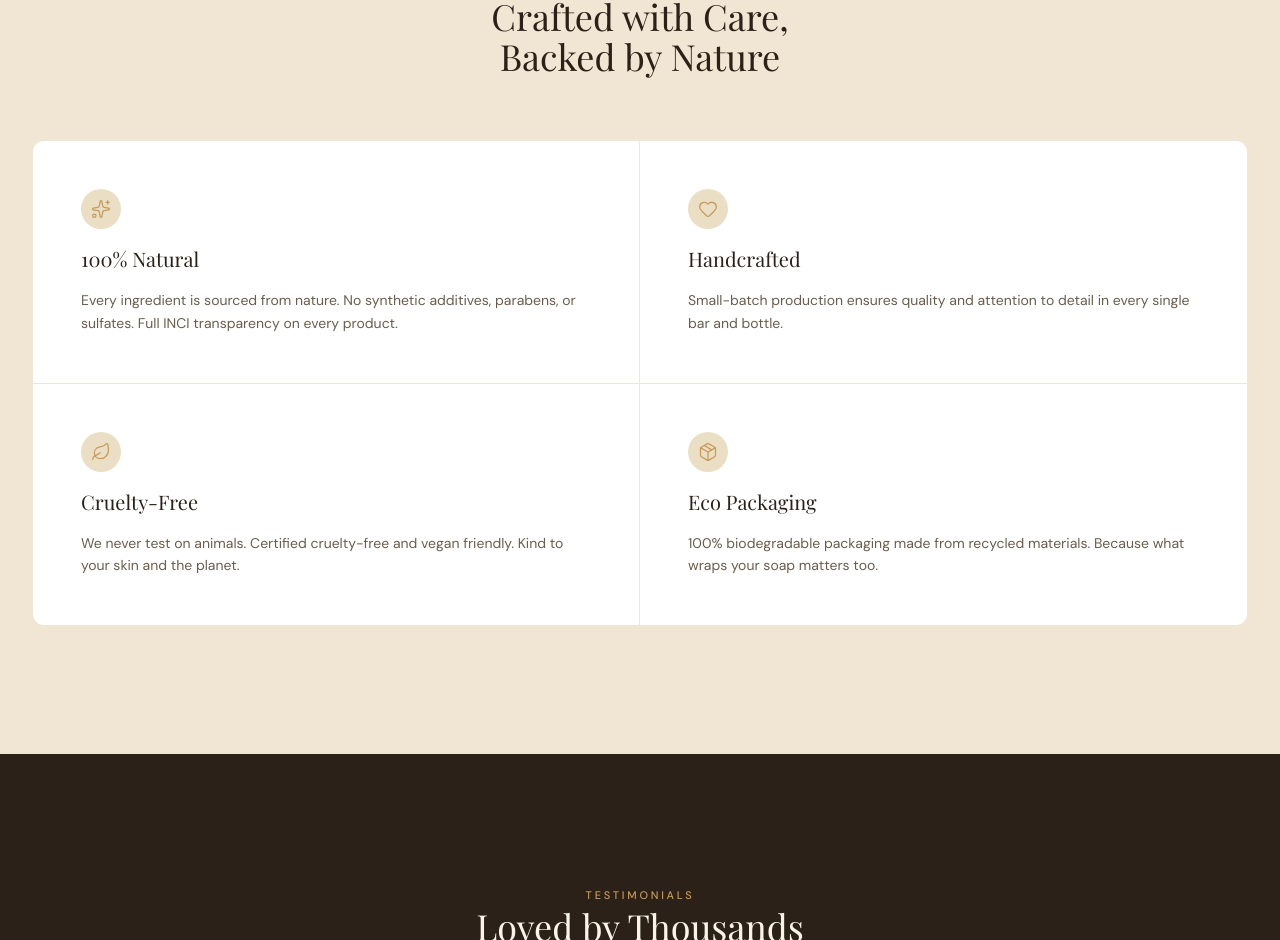
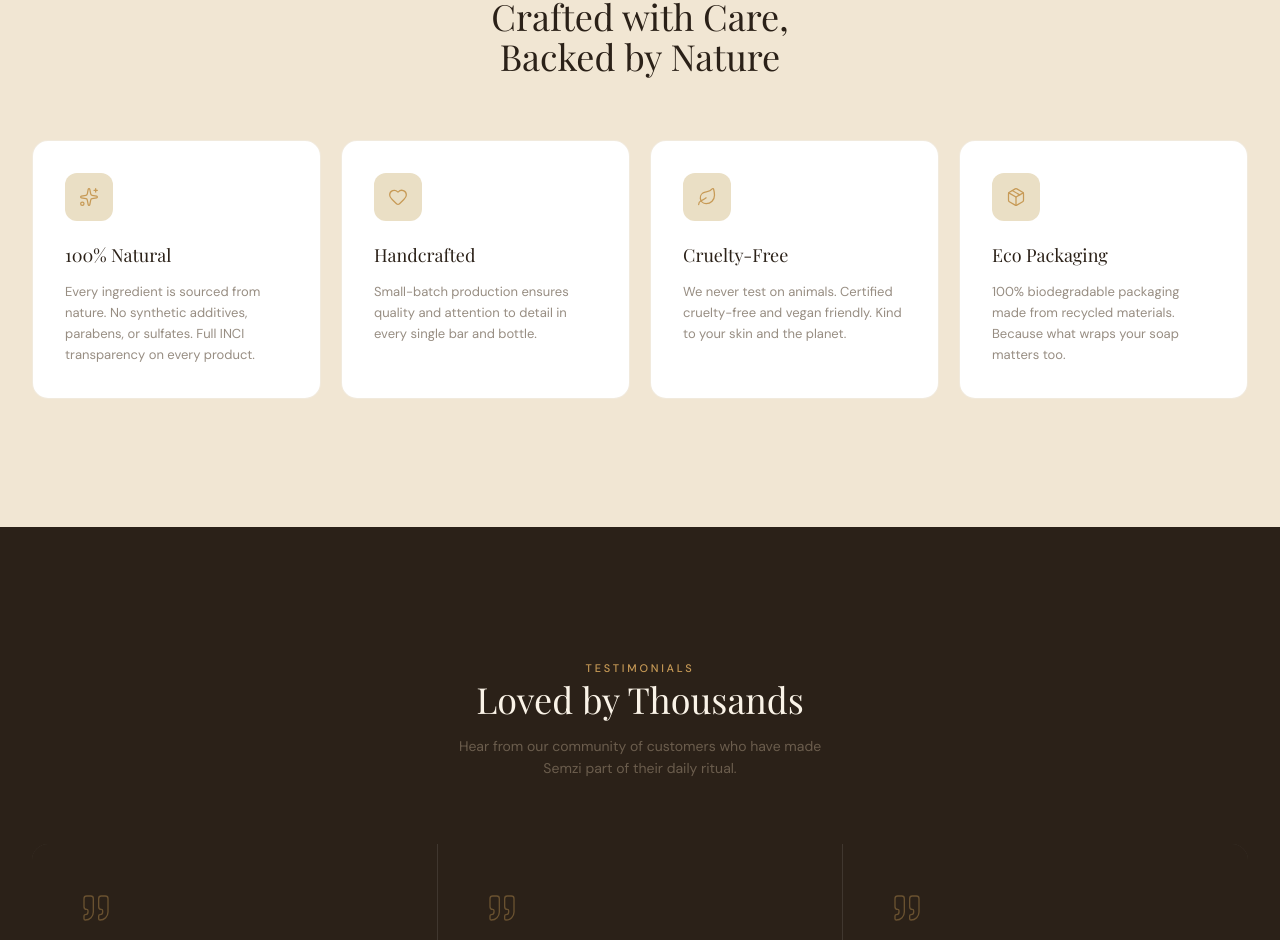
Before and after one commit to HusbanTech12/Semzi.pk, a Next.js app: page / in a window 1280 px wide. Shown: the part 2946-3886 px from the top of the page. Built offline with nearby package versions, Linux system fonts and the light colour scheme; no server answers; the database is empty; a web font is replaced by a local one.

Commit message:
feat: premium card shapes in Our Promise section
- 4-column grid with individual rounded cards
- Hover effects: accent border, gold glow shadow
- Rounded-xl icon containers with hover glow
- Refined typography and spacing

```diff
--- a/src/components/Features.tsx
+++ b/src/components/Features.tsx
@@ -45,24 +45,22 @@ export default function Features() {
           </h2>
         </Reveal>
 
-        <div className="grid md:grid-cols-2 gap-0 border border-border/60 rounded-xl overflow-hidden bg-surface">
+        <div className="grid md:grid-cols-2 lg:grid-cols-4 gap-5">
           {features.map((feature, idx) => {
             const Icon = feature.icon;
             return (
               <Reveal
                 key={feature.title}
                 delay={idx * 0.1}
-                className={`p-10 lg:p-12 space-y-4 ${
-                  idx < 2 ? "border-b border-border/60" : ""
-                } ${idx % 2 === 0 ? "md:border-r md:border-border/60" : ""}`}
+                className="group p-8 rounded-2xl border border-border/50 bg-surface hover:border-accent/30 hover:shadow-[0_8px_32px_-8px_rgba(43,33,24,0.1),0_0_24px_-6px_rgba(199,154,86,0.08)] transition-all duration-500"
               >
-                <div className="w-10 h-10 rounded-full bg-accent-subtle flex items-center justify-center">
+                <div className="w-12 h-12 rounded-xl bg-accent-subtle flex items-center justify-center mb-5 group-hover:bg-accent/10 group-hover:shadow-[0_0_20px_-4px_rgba(199,154,86,0.2)] transition-all duration-500">
                   <Icon className="w-5 h-5 text-accent" strokeWidth={1.5} />
                 </div>
-                <h3 className="font-serif text-xl text-foreground">
+                <h3 className="font-serif text-lg text-foreground mb-3 group-hover:text-accent-strong transition-colors duration-300">
                   {feature.title}
                 </h3>
-                <p className="text-sm text-foreground-muted leading-relaxed">
+                <p className="text-[13px] text-foreground-muted/70 leading-relaxed">
                   {feature.description}
                 </p>
               </Reveal>
```
